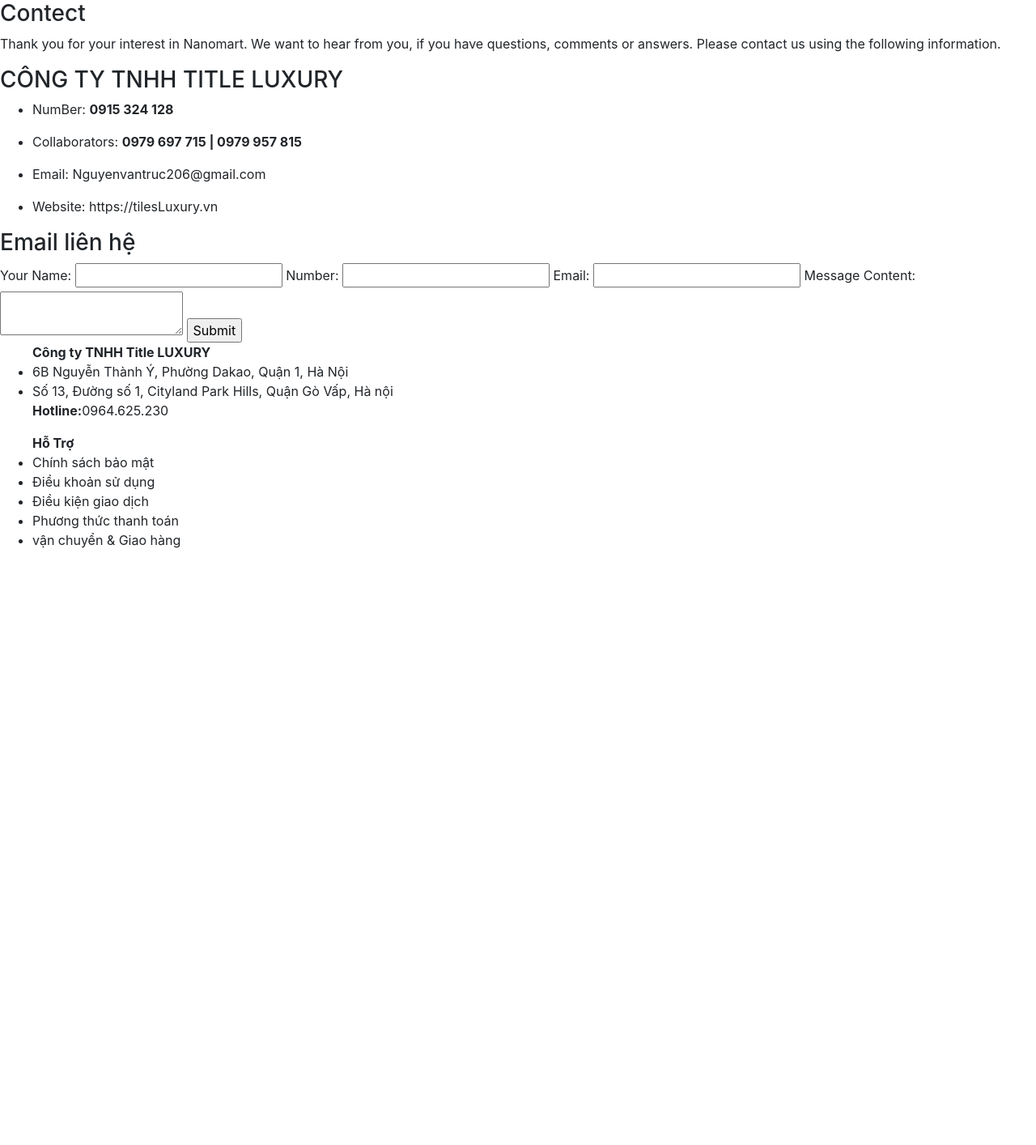
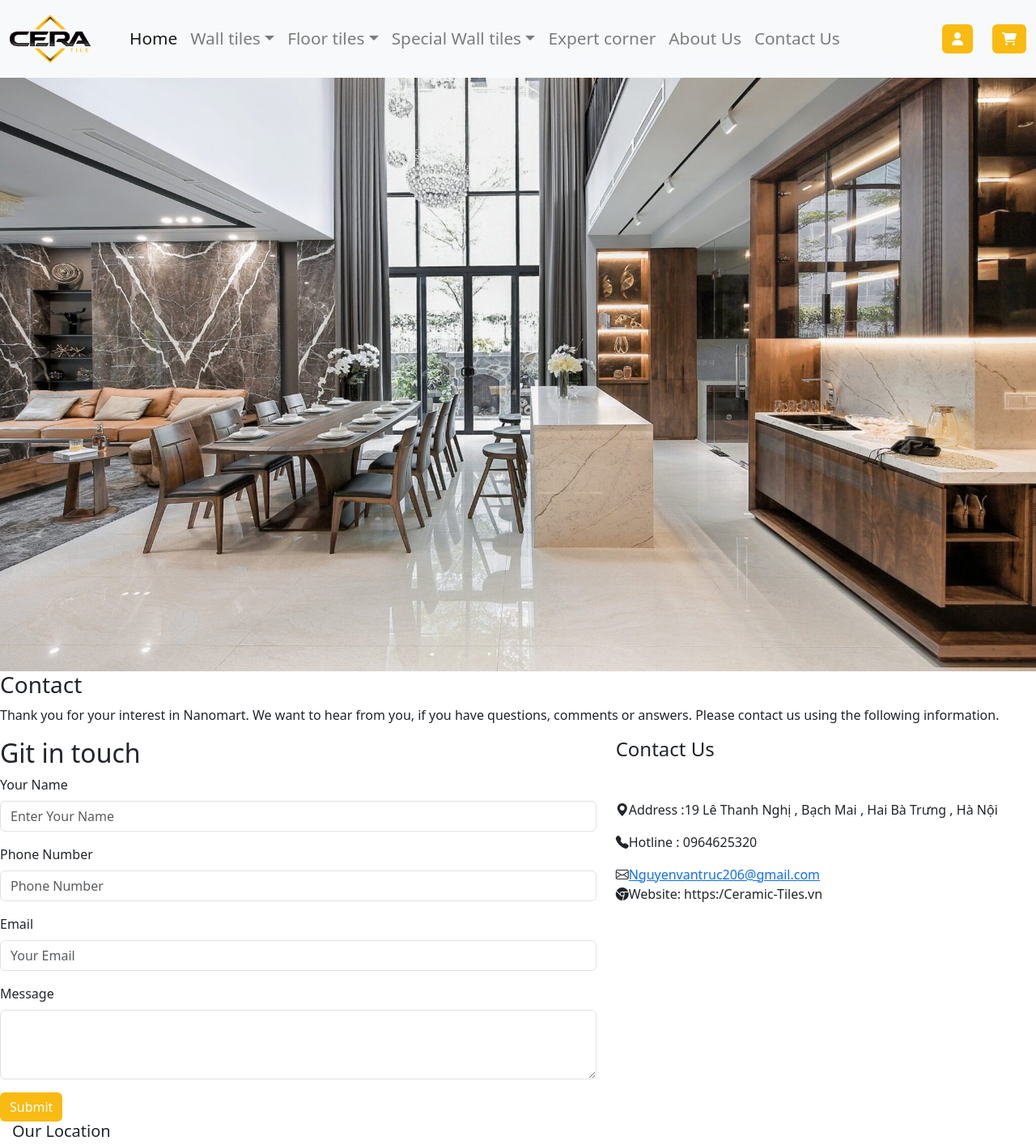
Before and after one commit to huongcaoha1994/ceramic-tiles, a PHP site: page /view/contact.php in a window 1280 px wide. Shown: the top 1414 px of the page at 81% size. Before the commit the page ends 677 px from the top, so only its background shows below. Run offline with PHP 8.4, Linux system fonts and the light colour scheme; some libraries are stand-ins or nearby versions.

Commit message:
Update contact & AboutUs

```diff
--- a/SRC/view/contact.php
+++ b/SRC/view/contact.php
@@ -1,83 +1,102 @@
 <!DOCTYPE html>
 <html lang="en">
+
 <head>
     <meta charset="UTF-8">
     <meta name="viewport" content="width=device-width, initial-scale=1.0">
-
+    <link rel="stylesheet" href="contact.css">
     <link rel="stylesheet" href="https://cdn.jsdelivr.net/npm/bootstrap@4.0.0/dist/css/bootstrap.min.css"
     integrity="sha384-Gn5384xqQ1aoWXA+058RXPxPg6fy4IWvTNh0E263XmFcJlSAwiGgFAW/dAiS6JXm" crossorigin="anonymous">
-    <link rel="stylesheet" href="contact.css">
+    <!--boosstrap 5 icon-->
+    <link rel="stylesheet" href="https://cdn.jsdelivr.net/npm/bootstrap-icons@1.11.1/font/bootstrap-icons.css">
     <title>Document</title>
 </head>
+
 <body>
-    <div class="wrapper">
-        <div class="header">
-
-        </div>
-        <div class="Notification">
-            <h3>Contect</h3>
-            <p>Thank you for your interest in Nanomart. We want to hear from you, if you have questions, comments or answers. Please contact us using the following information.</p>
-        </div>
-
-         <div class="main-content">
-            <div class="content">
-                <h3>CÔNG TY TNHH TITLE LUXURY</h3>
-
-                <ul>
-                    <li><p>NumBer: <b>0915 324 128</b></p></li>
-                    <li><p>Collaborators: <b>0979 697 715 | 0979 957 815</b></p></li>
-                    <li><p>Email: Nguyenvantruc206@gmail.com</p></li>
-                    <li><p> Website: https://tilesLuxury.vn</p></li>
-                </ul>
-            </div>
-            <div class="sidebar">
-                <form >
-                    <h3>Email liên hệ</h3>
-                    <label for="name">Your Name:</label>
-                    <input type="text" id="name" name="name" required>
-
-                    <label for="name">Number:</label>
-                    <input type="text" id="name" name="name" required>
-
-                    <label for="email">Email:</label>
-                    <input type="email" id="email" name="email" required>
-
-                    <label for="message">Message Content:</label>
-                    <textarea id="message" name="message" required></textarea>
-
-                    <input type="submit" value="Submit">
-                </form>
-
-            </div>
-            </div>
-        <div class="footer">
-            <div class="footer-content">
-                <div class="mailing">
-                    <ul>
-                        <b>Công ty TNHH Title LUXURY</b>
-                        <li> 6B Nguyễn Thành Ý, Phường Dakao, Quận 1, Hà Nội</li>
-                        <li>Số 13, Đường số 1, Cityland Park Hills, Quận Gò Vấp, Hà nội</li>
-                        <p><b>Hotline:</b>0964.625.230</p>
-                    </ul>
-                </div>
-                <div class="support">
-                    <ul>
-                        <b>Hỗ Trợ</b>
-                        <li>Chính sách bảo mật</li>
-                        <li>Điều khoản sử dụng</li>
-                        <li>Điều kiện giao dịch </li>
-                        <li>Phương thức thanh toán</li>
-                        <li>vận chuyển & Giao hàng</li>
-                    </ul>
-                </div>
-
-
+    <?php
+    include("header.php")
+    ?>
+    <img src="../assets/img/homepage/anhbia.jpeg" alt="" class="img-fluid w-100">
+    <div class="container1">
+        <div class="row">
+            <div class="header">
+                <h3>Contact</h3>
+                <p>Thank you for your interest in Nanomart. We want to hear from you, if you have questions, comments or answers. Please contact us using the following information.</p>
             </div>
         </div>
     </div>
 
-    <script src="https://code.jquery.com/jquery-3.2.1.slim.min.js" integrity="sha384-KJ3o2DKtIkvYIK3UENzmM7KCkRr/rE9/Qpg6aAZGJwFDMVNA/GpGFF93hXpG5KkN" crossorigin="anonymous"></script>
-    <script src="https://cdn.jsdelivr.net/npm/popper.js@1.12.9/dist/umd/popper.min.js" integrity="sha384-ApNbgh9B+Y1QKtv3Rn7W3mgPxhU9K/ScQsAP7hUibX39j7fakFPskvXusvfa0b4Q" crossorigin="anonymous"></script>
-    <script src="https://cdn.jsdelivr.net/npm/bootstrap@4.0.0/dist/js/bootstrap.min.js" integrity="sha384-JZR6Spejh4U02d8jOt6vLEHfe/JQGiRRSQQxSfFWpi1MquVdAyjUar5+76PVCmYl" crossorigin="anonymous"></script>
+    <div calss="container">
+        <div class="row">
+            <div class="col-md-7">
+                <form class="main">
+                    <h2>Git in touch</h2>
+                    <div class="mb-3">
+                        <label for="exampleFormControlInput1" class="form-label">Your Name</label>
+                        <input type="email" class="form-control" id="exampleFormControlInput1" placeholder="Enter Your Name">
+                    </div>
+
+                    <div class="mb-3">
+                        <label for="exampleFormControlInput1" class="form-label">Phone Number</label>
+                        <input type="email" class="form-control" id="exampleFormControlInput1" placeholder="Phone Number">
+                    </div>
+
+                    <div class="mb-3">
+                        <label for="exampleFormControlInput1" class="form-label">Email</label>
+                        <input type="email" class="form-control" id="exampleFormControlInput1" placeholder="Your Email">
+                    </div>
+
+                    <div class="mb-3">
+                        <label for="exampleFormControlTextarea1" class="form-label">Message</label>
+                        <textarea class="form-control" id="exampleFormControlTextarea1" rows="3"></textarea>
+                    </div>
+                    <button type="submit" class="btn btn-primary">Submit</button>
+                </form>
+            </div>
+
+
+            <div class="col-md-5">
+                <h4>Contact Us</h4>
+                <div class="mt-5">
+                    <div class="d-flex">
+                        <i class="bi bi-geo-alt-fill"></i>
+                        <p>Address :19 Lê Thanh Nghị , Bạch Mai , Hai Bà Trưng , Hà Nội </p>
+                    </div>
+                    <div class="d-flex">
+                        <i class="bi bi-telephone-fill"></i>
+                        <p>Hotline : 0964625320 </p>
+                    </div>
+                    <div class="d-flex">
+                        <i class="bi bi-envelope"></i>
+                        <a href="mailto:Nguyenvantruc206@gmail.com">Nguyenvantruc206@gmail.com</a>
+
+                    </div>
+                    <div class="d-flex">
+                        <i class="bi bi-browser-chrome"></i>
+                        <p>  Website: https:/Ceramic-Tiles.vn</p>
+                    </div>
+
+                </div>
+            </div>
+        </div>
+
+
+
+        <div class="col-12 mb-6">
+                <form class="google">
+                    <h5>Our Location</h5>
+                    <iframe
+                        src="https://www.google.com/maps/embed?pb=!1m18!1m12!1m3!1d3723.940115968208!2d105.8494022744659!3d21.035081980615843!2m3!1f0!2f0!3f0!3m2!1i1024!2i768!4f13.1!3m3!1m2!1s0x3135abbf5c6e7ce3%3A0xcfa017611623993c!2zMTkwMCBMZSBUaMOpw6J0cmU!5e0!3m2!1svi!2s!4v1695882844641!5m2!1svi!2s"
+                        width="100%" height="300" style="border:0;" allowfullscreen="" loading="lazy"
+                        referrerpolicy="no-referrer-when-downgrade"></iframe>
+                </form>
+            </div>
+    </div>
+
+
+    <?php
+    include("footer.php")
+    ?>
 </body>
+
 </html>
```
Also changed, not shown: SRC/assets/css/contact.css (+16 -109 lines), SRC/view/AboutUs.php (added, +67 -0 lines), SRC/assets/img/homepage/anhbia.jpeg (added), SRC/assets/img/homepage/daop.jpg (added).
